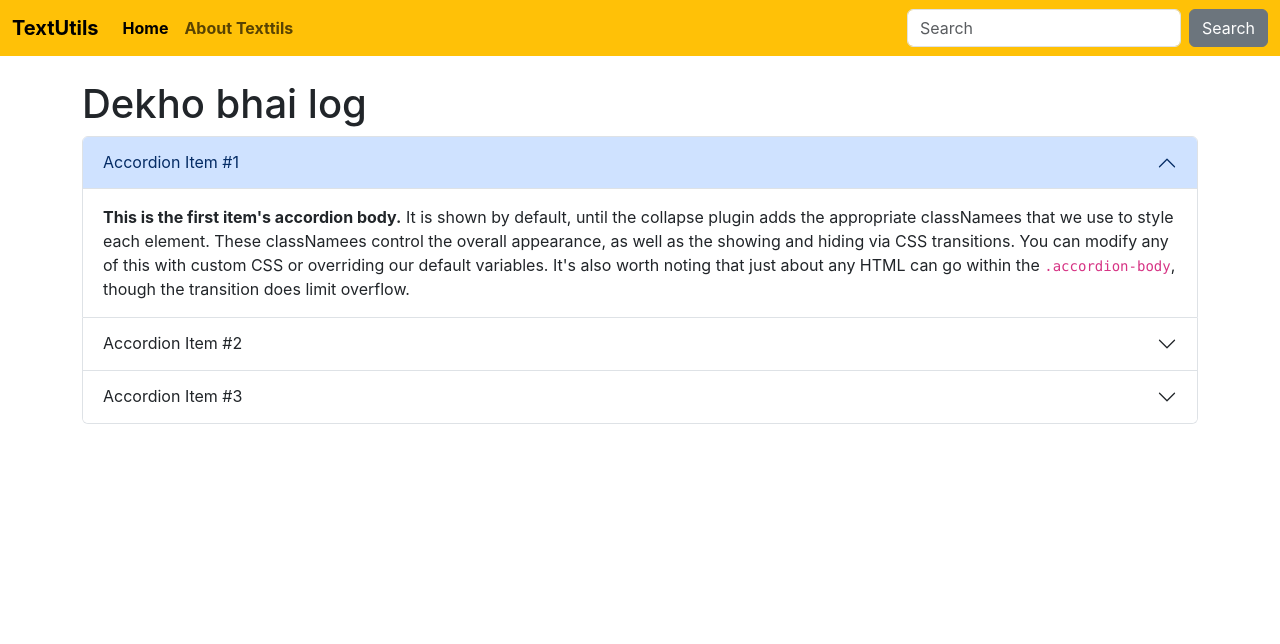
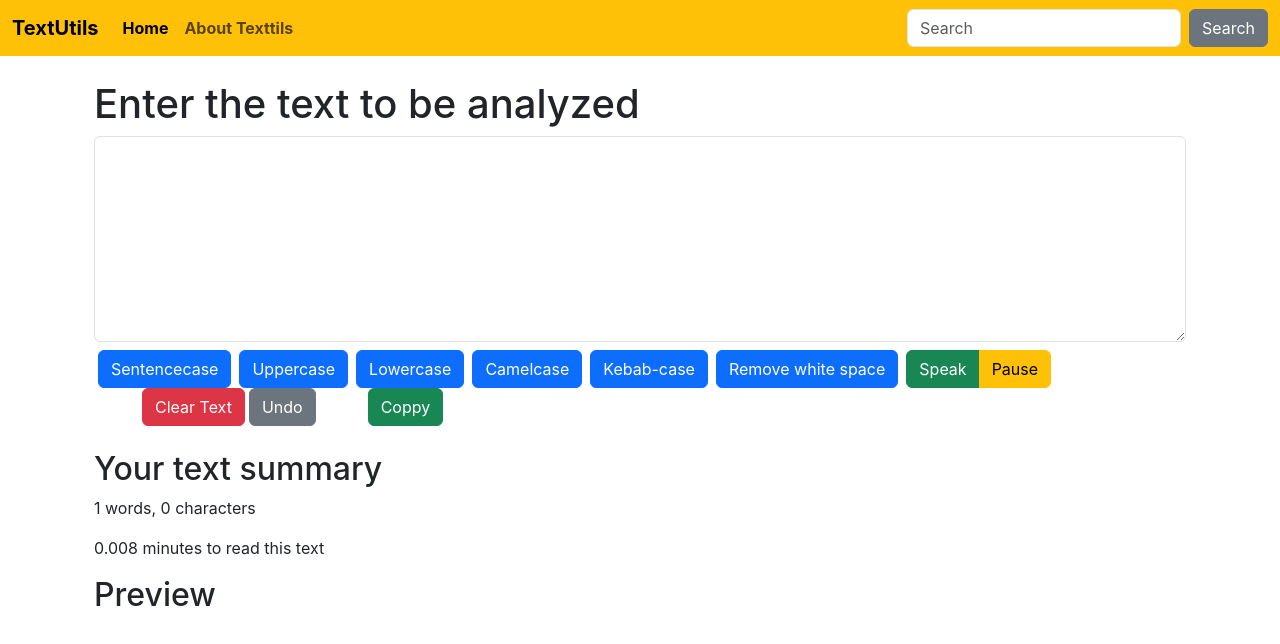
Before and after one commit to Thakur-Sanskar-Anhal/react-first, a React (Create React App) app: page / in a window 1280 px wide. Shown: the top 644 px of the page. Built offline with nearby package versions, Linux system fonts and the light colour scheme.

Commit message:
added most of the functionality

```diff
--- a/src/App.js
+++ b/src/App.js
@@ -1,14 +1,14 @@
-import About from "./components/About";
+// import About from "./components/About";
 import NavBar from "./components/NavBar";
-// import TextForms from './components/TextForm'
+import TextForms from './components/TextForm'
 
 function App() {
   return (
     <>
       <NavBar title="TextUtils" aboutText="About Texttils"/>
       <div className="container my-4">
-      {/* <TextForms heading="Enter the text to be analyzed"/> */}
-      <About heading="Dekho bhai log"/>
+      <TextForms heading="Enter the text to be analyzed"/>
+      {/* <About heading="Dekho bhai log"/> */}
       </div>
     </>
   );
--- a/src/components/About.js
+++ b/src/components/About.js
@@ -4,7 +4,8 @@ export default function About(props) {
   return (
     <div>
       <>
-        <h1>{props.heading}</h1>
+      <div className="container">
+        <h1 className='mt-5 mb-3'>{props.heading}</h1>
         <div className="accordion" id="accordionExample">
             <div className="accordion-item">
                 <h2 className="accordion-header">
@@ -43,6 +44,11 @@ export default function About(props) {
                 </div>
             </div>
         </div>
+            <div className="container">
+                <button type="button" className="btn btn-primary my-4">Enable Dark Mode</button>
+            </div>
+
+      </div>
       </>
     </div>
   )
--- a/src/components/TextForm.js
+++ b/src/components/TextForm.js
@@ -66,6 +66,30 @@ export default function TextForm(props) {
         }
     }
 
+    let handleCaClick = ()=>{
+        let newText = text.replace(/(?:^\w|[A-Z]|\b\w|\s+)/g, function(match, index) {
+            if (+match === 0) return "";
+            return index === 0 ? match.toLowerCase() : match.toUpperCase();
+          });
+        setText(newText);
+    }
+
+
+    let handleCoppyClick = ()=>{
+        navigator.clipboard.writeText(text);
+    }
+
+    let handlekeClick = ()=>{
+        let newText = text.replace(/\s/g, '-')
+        setText(newText)
+    }
+
+    let handleSeClick = ()=>{
+        let newText = text.toLowerCase().replace(/(^\s*\w|[\.\!\?]\s*\w)/g,function(x){
+            return x.toUpperCase()
+        });;
+        setText(newText);
+    }
 
   return (
     <>
@@ -74,15 +98,19 @@ export default function TextForm(props) {
         <div className="mb-2">
             <textarea className="form-control" id="myBox" value={text} rows="8" onChange={handleOnChange}></textarea>
         </div>
-        <button className="btn btn-primary mx-1" onClick={handleUpClick}>Convert to uppercase</button>
-        <button className="btn btn-primary mx-1" onClick={handleLoClick}>Convert to lowercase</button>
-        <button className="btn btn-primary mx-1" onClick={handleReClick}>Remove white space</button>
+        <button className="btn btn-primary mx-1" onClick={handleSeClick} type='button'>Sentencecase</button>
+        <button className="btn btn-primary mx-1" onClick={handleUpClick} type='button'>Uppercase</button>
+        <button className="btn btn-primary mx-1" onClick={handleLoClick} type='button'>Lowercase</button>
+        <button className="btn btn-primary mx-1" onClick={handleCaClick} type='button'>Camelcase</button>
+        <button className="btn btn-primary mx-1" onClick={handlekeClick} type='button'>Kebab-case</button>
+        <button className="btn btn-primary mx-1" onClick={handleReClick} type='button'>Remove white space</button>
         <div className="btn-group mx-1">
-            <button className="btn btn-success " onClick={handleReciteClick}type="submit"  id="toggle">Speak</button>
-            <button className="btn btn-warning " onClick={handlePauseClick}type="submit"  id="pause">Pause</button>
+            <button className="btn btn-success " onClick={handleReciteClick} type="submit"  id="toggle">Speak</button>
+            <button className="btn btn-warning " onClick={handlePauseClick} type="submit"  id="pause">Pause</button>
         </div>
-        <button className="btn btn-danger ms-5" onClick={handleClearClick}>Clear Text</button>
-        <button className="btn btn-secondary mx-1">Undo</button>
+        <button className="btn btn-danger ms-5" onClick={handleClearClick} type='button'>Clear Text</button>
+        <button className="btn btn-secondary mx-1" type='button'>Undo</button>
+        <button className="btn btn-success mx-5" onClick={handleCoppyClick} type='button'>Coppy</button>
     </div>
 
     <div className="container my-4">
```
